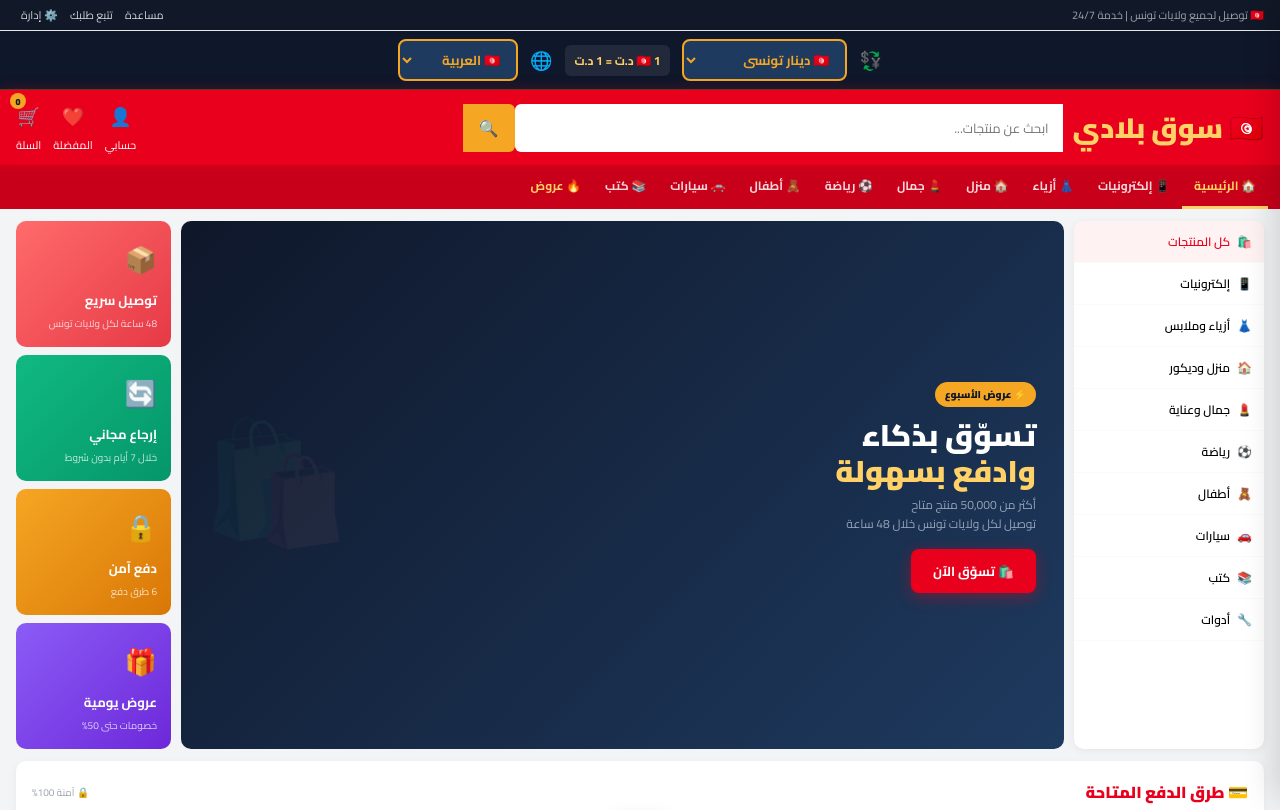
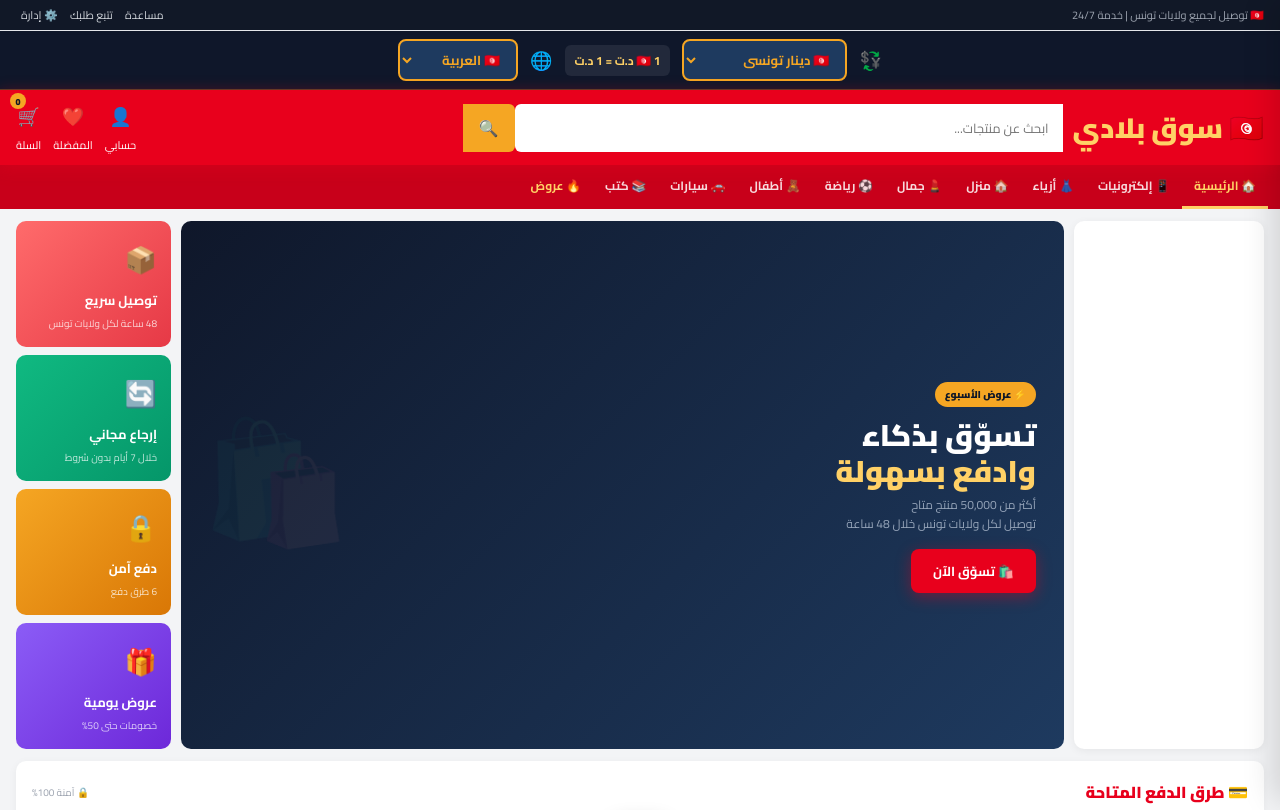
Before and after one commit to Mclient01/souq-bladi, a plain HTML site: page index.html in a window 1280 px wide. Shown: the top 810 px of the page. Drawn offline with nearby package versions, Linux system fonts and the light colour scheme.

Commit message:
Update index.html

```diff
--- a/index.html
+++ b/index.html
@@ -78,16 +78,7 @@
 <div class="hero">
   <!-- Sidebar -->
   <div class="cat-sidebar">
-    <div class="cat-item" onclick="filterCat('all',this)" style="background:#FEF2F2;color:var(--red)"><span>🛍️</span><span class="cat-name" data-key="all">كل المنتجات</span></div>
-    <div class="cat-item" onclick="filterCat('electronics',this)"><span>📱</span><span class="cat-name" data-key="electronics">إلكترونيات</span></div>
-    <div class="cat-item" onclick="filterCat('fashion',this)"><span>👗</span><span class="cat-name" data-key="fashion">أزياء وملابس</span></div>
-    <div class="cat-item" onclick="filterCat('home',this)"><span>🏠</span><span class="cat-name" data-key="home">منزل وديكور</span></div>
-    <div class="cat-item" onclick="filterCat('beauty',this)"><span>💄</span><span class="cat-name" data-key="beauty">جمال وعناية</span></div>
-    <div class="cat-item" onclick="filterCat('sports',this)"><span>⚽</span><span class="cat-name" data-key="sports">رياضة</span></div>
-    <div class="cat-item" onclick="filterCat('kids',this)"><span>🧸</span><span class="cat-name" data-key="kids">أطفال</span></div>
-    <div class="cat-item" onclick="filterCat('cars',this)"><span>🚗</span><span class="cat-name" data-key="cars">سيارات</span></div>
-    <div class="cat-item" onclick="filterCat('books',this)"><span>📚</span><span class="cat-name" data-key="books">كتب</span></div>
-    <div class="cat-item" onclick="filterCat('tools',this)"><span>🔧</span><span class="cat-name" data-key="tools">أدوات</span></div>
+
   </div>
 
   <!-- Banner -->
```
